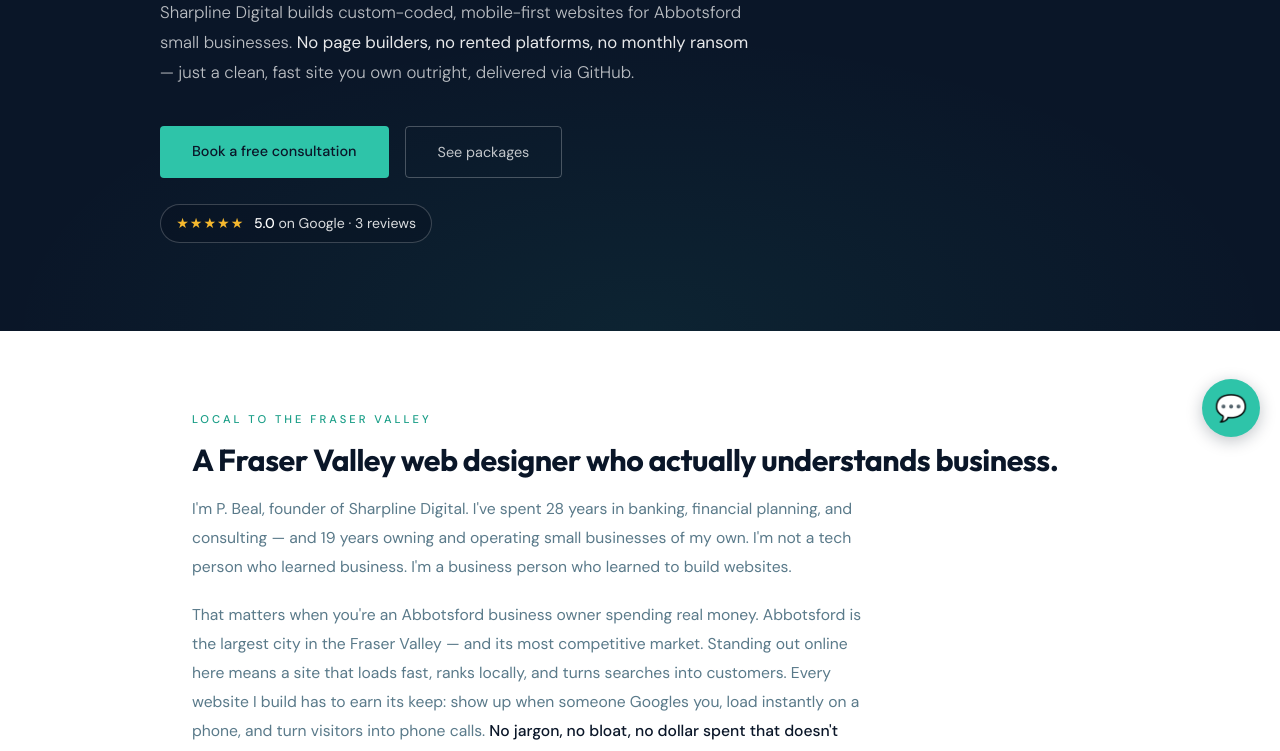
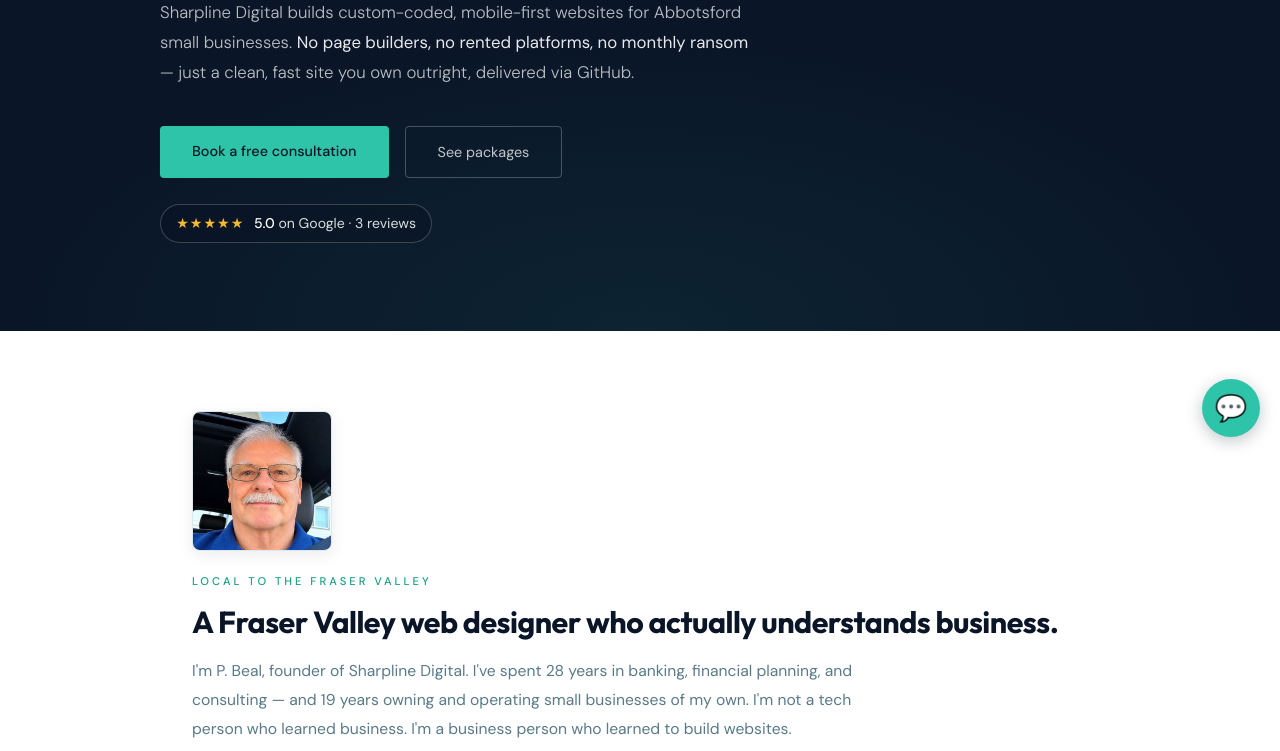
Before and after one commit to Sharpline-Emergence/SharplineDigital, a plain HTML site: page web-design-abbotsford.html in a window 1280 px wide. Shown: the part 343-1094 px from the top of the page. Drawn offline with Linux system fonts and the light colour scheme.

Commit message:
add photo to site

```diff
--- a/web-design-abbotsford.html
+++ b/web-design-abbotsford.html
@@ -489,6 +489,7 @@
   <!-- INTRO -->
   <section class="section">
     <div class="container prose">
+      <img src="/images/peter-beal.jpg" alt="P. Beal, founder of Sharpline Digital" width="140" height="140" loading="lazy" style="display: block; width: 140px; height: 140px; object-fit: cover; border-radius: 8px; border: 1px solid var(--border); box-shadow: 0 4px 16px rgba(10,22,40,0.08); margin-bottom: 1.4rem;">
       <div class="section-label">Local to the Fraser Valley</div>
       <h2 class="section-title">A Fraser Valley web designer who actually understands business.</h2>
       <p>
```
Also changed, not shown: web-design-aldergrove.html (+1 -0 lines), web-design-chilliwack.html (+1 -0 lines), web-design-hope.html (+1 -0 lines), web-design-langley.html (+1 -0 lines), web-design-maple-ridge.html (+1 -0 lines), web-design-mission.html (+1 -0 lines).
